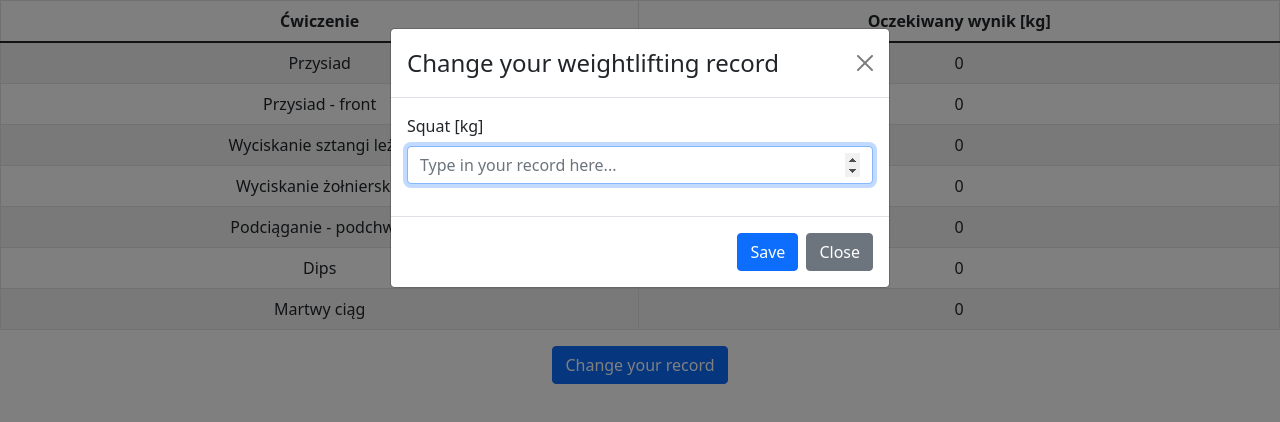
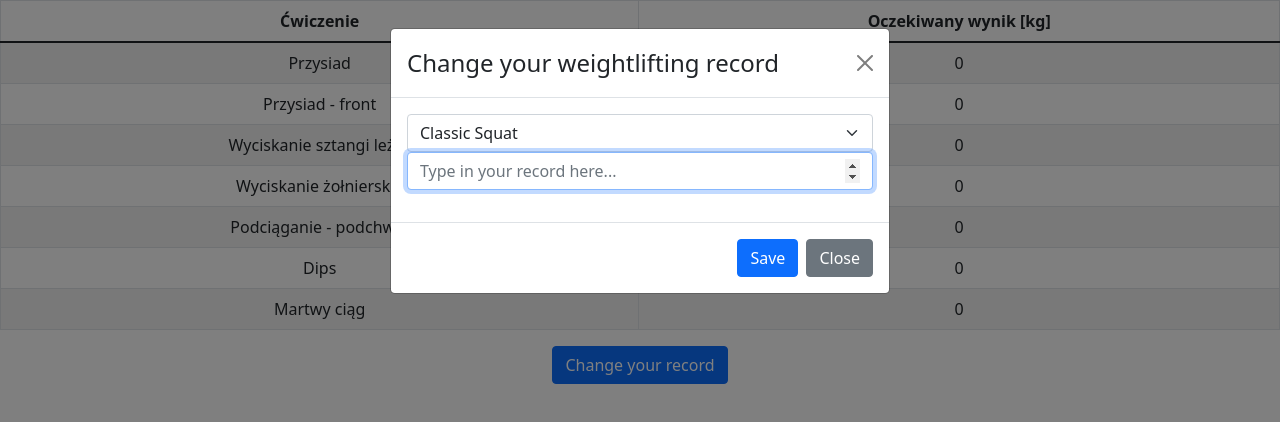
Before and after one commit to kamil-kazmierczak/strength-balancer, a React (Create React App) app: page / in a window 1280 px wide. Both pictures are taken after a click on the button "Change your record". Shown: the top 422 px of the page. Built offline with nearby package versions, Linux system fonts and the light colour scheme.

Commit message:
Next step - before refactor

```diff
--- a/src/StrengthBalancer.js
+++ b/src/StrengthBalancer.js
@@ -2,7 +2,17 @@ import React, {useState} from 'react';
 import 'bootstrap/dist/css/bootstrap.min.css';
 import './index.css';
 import {Button, Col, Container, Row, Table} from "react-bootstrap";
-import MyModal from "./components/MyModal";
+import ChangeRecordModal from "./components/ChangeRecordModal";
+
+const exercises = [
+    { multiplier: 1.0, code: 'squat', name: 'Classic Squat'},
+    { multiplier: .85, code: 'frontsquat', name: 'Front Squat'},
+    { multiplier: 1.2, code: 'deadlift', name: 'Dead Lift'},
+    { multiplier: .75, code: 'benchpress', name: 'Bench Press'},
+    { multiplier: .45, code: 'militarypress', name: 'OHP'},
+    { multiplier: .675, code: 'pullups', name: 'Pull Ups'},
+    { multiplier: .7875, code: 'dips', name: 'Dips'}
+];
 
 const StrengthBalancer = () => {
 
@@ -27,20 +37,21 @@ const StrengthBalancer = () => {
     const [liftsGoals, setLiftsGoals] = useState(initialValues);
     const [showDialog, setShowDialog] = useState(false);
 
-    const onChangeSquatValueHandler = (value) => {
-        setLiftsGoals(prevState => ({
-            ...prevState,
-            squat: value.toFixed(0),
-        }))
-        setLiftsGoals(prevState => ({
-            ...prevState,
-            frontsquat: (frontSquatMultiplier * prevState.squat).toFixed(0),
-            deadlift: (deadLiftMultiplier * prevState.squat).toFixed(0),
-            benchpress: (benchPressMultiplier * prevState.squat).toFixed(0),
-            militarypress: (militaryPressMultiplier * prevState.squat).toFixed(0),
-            pullups: (pullUpsMultiplier * prevState.squat).toFixed(0),
-            dips: (dipsMultiplier * prevState.squat).toFixed(0),
-        }))
+    const onChangeRecordHandler = (code, value) => {
+        let currentExercise = exercises.find(e => code === e.code)
+
+        console.log('code', code)
+        console.log('value', value)
+
+        setLiftsGoals({
+            squat: (squatMultiplier / currentExercise.multiplier * value).toFixed(0),
+            frontsquat: (frontSquatMultiplier / currentExercise.multiplier * value).toFixed(0),
+            deadlift: (deadLiftMultiplier / currentExercise.multiplier * value).toFixed(0),
+            benchpress: (benchPressMultiplier / currentExercise.multiplier * value).toFixed(0),
+            militarypress: (militaryPressMultiplier / currentExercise.multiplier * value).toFixed(0),
+            pullups: (pullUpsMultiplier / currentExercise.multiplier * value).toFixed(0),
+            dips: (dipsMultiplier / currentExercise.multiplier * value).toFixed(0),
+        })
     }
 
     return (
@@ -84,7 +95,7 @@ const StrengthBalancer = () => {
                 </tbody>
             </Table>
             <Button onClick={() => setShowDialog(true)}>Change your record</Button>
-            <MyModal show={showDialog} setShow={setShowDialog} onSquatChange={onChangeSquatValueHandler} />
+            <ChangeRecordModal show={showDialog} setShow={setShowDialog} onRecordChange={onChangeRecordHandler} />
         </>
     );
 }
--- /dev/null
+++ b/src/components/ChangeRecordModal.js
@@ -0,0 +1,102 @@
+import {Button, Form, Modal} from "react-bootstrap";
+import {useState} from "react";
+
+const exercises = [
+    {multiplier: 1.0, code: 'squat', name: 'Classic Squat'},
+    {multiplier: .85, code: 'frontsquat', name: 'Front Squat'},
+    {multiplier: 1.2, code: 'deadlift', name: 'Dead Lift'},
+    {multiplier: .75, code: 'benchpress', name: 'Bench Press'},
+    {multiplier: .45, code: 'militarypress', name: 'OHP'},
+    {multiplier: .675, code: 'pullups', name: 'Pull Ups'},
+    {multiplier: .7875, code: 'dips', name: 'Dips'}
+];
+
+const ChangeRecordModal = ({show, setShow, onRecordChange}) => {
+
+    const [formData, setFormData] = useState({
+        code: '',
+        value: '',
+    });
+
+    const handleSubmit = (e) => {
+        e.preventDefault() // zapobiega przeladowaniu strony ;)
+
+        console.log('formData', formData)
+
+
+        onRecordChange(formData.code, Number(formData.value))
+    }
+
+    const hideDialog = () => setShow(false);
+
+    const handleCodeChange = (e) => {
+        const code = e.target.value;
+
+        console.log('codeChange', e.target.value)
+
+        setFormData(prevState => ({
+            ...prevState,
+            code: code,
+        }));
+
+        console.log('formData', formData)
+    };
+
+    const handleValueChange = (e) => {
+        const value = e.target.value;
+
+        console.log('valueChange', e.target.value)
+
+
+        setFormData(prevState => ({
+            ...prevState,
+            value: value
+        }));
+
+        console.log('formData', formData)
+    };
+
+
+    return (
+        <Modal show={show} onHide={hideDialog}>
+            <Modal.Header closeButton>
+                <Modal.Title>Change your weightlifting record</Modal.Title>
+            </Modal.Header>
+            <Modal.Body>
+                <Form id="formId" onSubmit={handleSubmit}>
+                    <Form.Group className="mb-3" controlId="squatValue">
+
+                        <Form.Select value={formData.code} onChange={handleCodeChange}
+                                     aria-label="Default select example">
+                            {
+                                exercises.map(exercise => {
+                                    return (
+                                        <option value={exercise.code}>{exercise.name}</option>
+                                    );
+                                })}
+
+                        </Form.Select>
+
+                        <Form.Control
+                            type="number"
+                            placeholder="Type in your record here..."
+                            autoFocus
+                            value={formData.value}
+                            onChange={handleValueChange}
+                        />
+                    </Form.Group>
+                </Form>
+            </Modal.Body>
+            <Modal.Footer>
+                <Button variant="primary" form="formId" type="submit" onClick={hideDialog}>
+                    Save
+                </Button>
+                <Button variant="secondary" onClick={hideDialog}>
+                    Close
+                </Button>
+            </Modal.Footer>
+        </Modal>
+    );
+}
+
+export default ChangeRecordModal;
--- a/src/components/MyModal.js
+++ /dev/null
@@ -1,55 +0,0 @@
-import {Button, Form, Modal} from "react-bootstrap";
-import {useState} from "react";
-
-const MyModal = ({ show, setShow, onSquatChange }) => {
-
-    const [formData, setFormData] = useState({ squatValue: '' });
-
-    const handleSubmit = (e) => {
-        e.preventDefault() // zapobiega przeladowaniu strony ;)
-
-        onSquatChange(Number(formData.squatValue))
-    }
-
-    const handleChange = (e) => {
-        const value = e.target.value;
-
-        setFormData(prevState => ({
-            ...prevState,
-            squatValue: value
-        }));
-    };
-
-
-    return (
-        <Modal show={show} onHide={() => setShow(false)}>
-            <Modal.Header closeButton>
-                <Modal.Title>Change your weightlifting record</Modal.Title>
-            </Modal.Header>
-            <Modal.Body>
-                <Form id="formId" onSubmit={handleSubmit}>
-                    <Form.Group className="mb-3" controlId="squatValue">
-                        <Form.Label>Squat [kg]</Form.Label>
-                        <Form.Control
-                            type="number"
-                            placeholder="Type in your record here..."
-                            autoFocus
-                            value={formData.squatValue}
-                            onChange={handleChange}
-                        />
-                    </Form.Group>
-                </Form>
-            </Modal.Body>
-            <Modal.Footer>
-                <Button variant="primary" form="formId" type="submit" onClick={() => setShow(false)}>
-                    Save
-                </Button>
-                <Button variant="secondary" onClick={() => setShow(false)}>
-                    Close
-                </Button>
-            </Modal.Footer>
-        </Modal>
-    );
-}
-
-export default MyModal;
```
